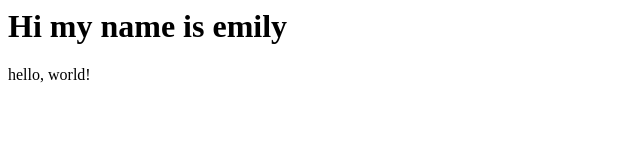
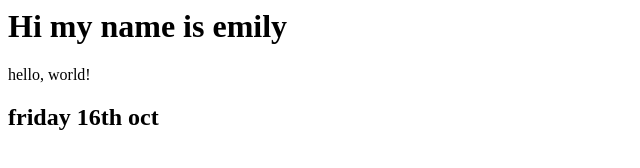
Before and after one commit to Emskelton/Em-Skelton, a plain HTML site: page index.html in a window 1280 px wide. Shown: the whole page, without its empty margins (0-640 px from the left). Drawn offline with Linux system fonts and the light colour scheme.

Commit message:
added to it

```diff
--- a/index.html
+++ b/index.html
@@ -1,3 +1,5 @@
 <h1>  Hi my name is emily </h1>
 
 <p> hello, world!</p>
+
+<h2>friday 16th oct </h2>
```
